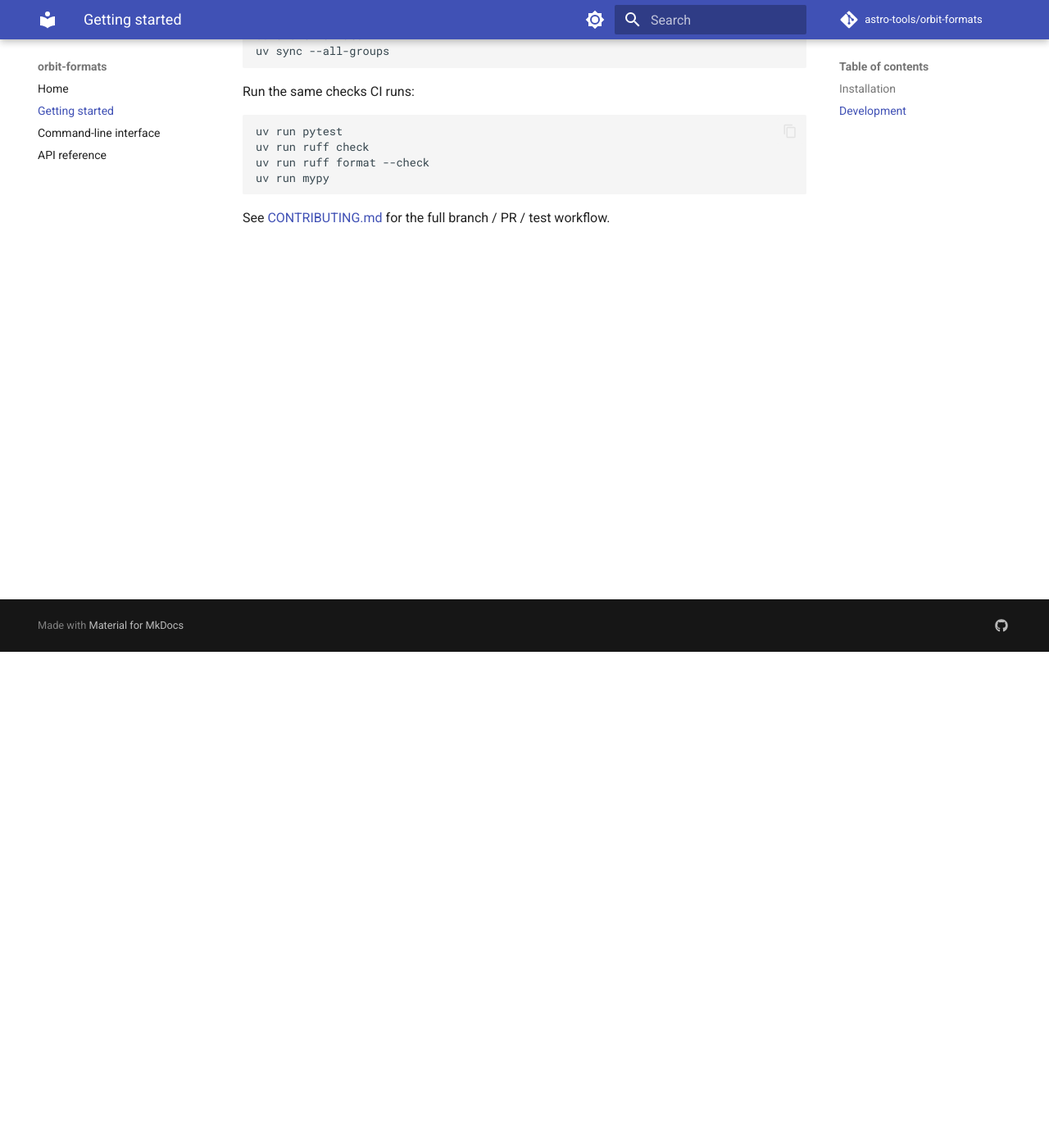
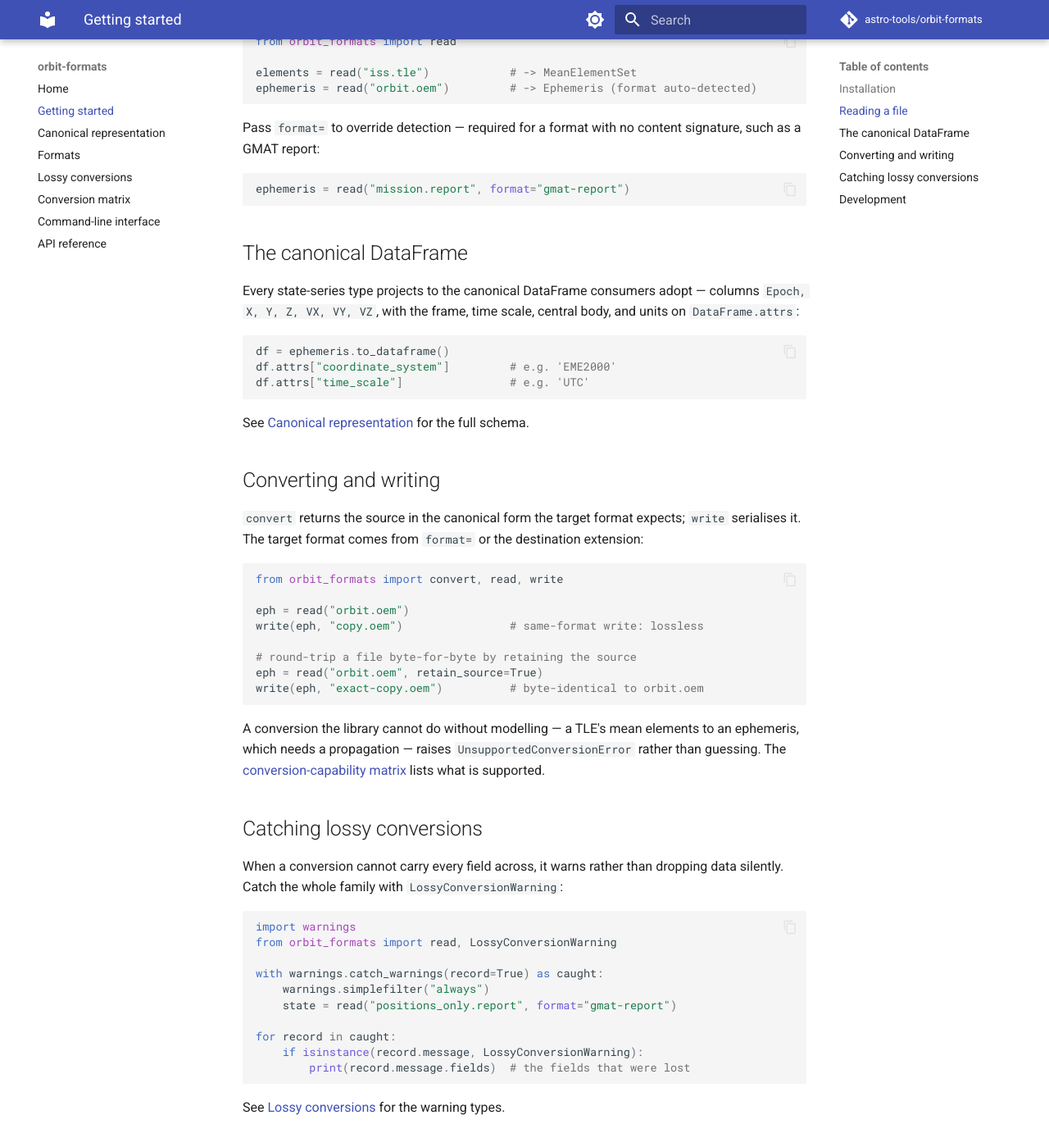
Before and after one commit to astro-tools/orbit-formats, an MkDocs documentation site: the page built from docs/getting-started.md, in a window 1280 px wide and 1400 px high, scrolled down 605 px. Shown: the whole window at 82% size. Built offline with MkDocs 1.6.1 and Material for MkDocs 9.7.7, drawn with Linux system fonts in a browser that asks for light colours; comment, search, counter and statistics services are not loaded; some of the changed text lies outside the part shown.

Commit message:
Docs + README + conversion-capability matrix (#48)
Document the v0.1 surface and the kickoff architecture:

- Docs site: the canonical-representation reference (two-layer fidelity/canonical
  model, source_native round-trip, metadata spine, and the Ephemeris DataFrame schema
  as the downstream contract), a per-format reference, the lossy-conversion semantics,
  and the conversion-capability matrix. Getting-started becomes a
  read/convert/write/lossy-warning walk-through; the home page and nav are refreshed.
- README: a quick-start, a supported-formats table, and a refreshed status note.

Builds clean under mkdocs build --strict; every documented example was executed
against the real API. No production code changed.

Closes #13

````diff
--- a/docs/getting-started.md
+++ b/docs/getting-started.md
@@ -16,6 +16,79 @@ pip install orbit-formats[spk]
 ```
 
 orbit-formats requires Python 3.10, 3.11, or 3.12.
+
+## Reading a file
+
+`read` resolves the format from the file's content and extension and returns the matching
+canonical type — a `MeanElementSet` for a TLE, an `Ephemeris` for an OEM:
+
+```python
+from orbit_formats import read
+
+elements = read("iss.tle")            # -> MeanElementSet
+ephemeris = read("orbit.oem")         # -> Ephemeris (format auto-detected)
+```
+
+Pass `format=` to override detection — required for a format with no content signature, such
+as a GMAT report:
+
+```python
+ephemeris = read("mission.report", format="gmat-report")
+```
+
+## The canonical DataFrame
+
+Every state-series type projects to the canonical DataFrame consumers adopt — columns
+`Epoch, X, Y, Z, VX, VY, VZ`, with the frame, time scale, central body, and units on
+`DataFrame.attrs`:
+
+```python
+df = ephemeris.to_dataframe()
+df.attrs["coordinate_system"]         # e.g. 'EME2000'
+df.attrs["time_scale"]                # e.g. 'UTC'
+```
+
+See [Canonical representation](canonical-representation.md) for the full schema.
+
+## Converting and writing
+
+`convert` returns the source in the canonical form the target format expects; `write`
+serialises it. The target format comes from `format=` or the destination extension:
+
+```python
+from orbit_formats import convert, read, write
+
+eph = read("orbit.oem")
+write(eph, "copy.oem")                # same-format write: lossless
+
+# round-trip a file byte-for-byte by retaining the source
+eph = read("orbit.oem", retain_source=True)
+write(eph, "exact-copy.oem")          # byte-identical to orbit.oem
+```
+
+A conversion the library cannot do without modelling — a TLE's mean elements to an ephemeris,
+which needs a propagation — raises `UnsupportedConversionError` rather than guessing. The
+[conversion-capability matrix](conversion-matrix.md) lists what is supported.
+
+## Catching lossy conversions
+
+When a conversion cannot carry every field across, it warns rather than dropping data
+silently. Catch the whole family with `LossyConversionWarning`:
+
+```python
+import warnings
+from orbit_formats import read, LossyConversionWarning
+
+with warnings.catch_warnings(record=True) as caught:
+    warnings.simplefilter("always")
+    state = read("positions_only.report", format="gmat-report")
+
+for record in caught:
+    if isinstance(record.message, LossyConversionWarning):
+        print(record.message.fields)  # the fields that were lost
+```
+
+See [Lossy conversions](lossy-conversions.md) for the warning types.
 
 ## Development
 
--- a/mkdocs.yml
+++ b/mkdocs.yml
@@ -35,6 +35,10 @@ theme:
 nav:
   - Home: index.md
   - Getting started: getting-started.md
+  - Canonical representation: canonical-representation.md
+  - Formats: formats.md
+  - Lossy conversions: lossy-conversions.md
+  - Conversion matrix: conversion-matrix.md
   - Command-line interface: cli.md
   - API reference: api.md
 
````
Also changed, not shown: README.md (+38 -2 lines), docs/canonical-representation.md (added, +112 -0 lines), docs/conversion-matrix.md (added, +63 -0 lines), docs/formats.md (added, +81 -0 lines), docs/index.md (+21 -6 lines), docs/lossy-conversions.md (added, +72 -0 lines).
